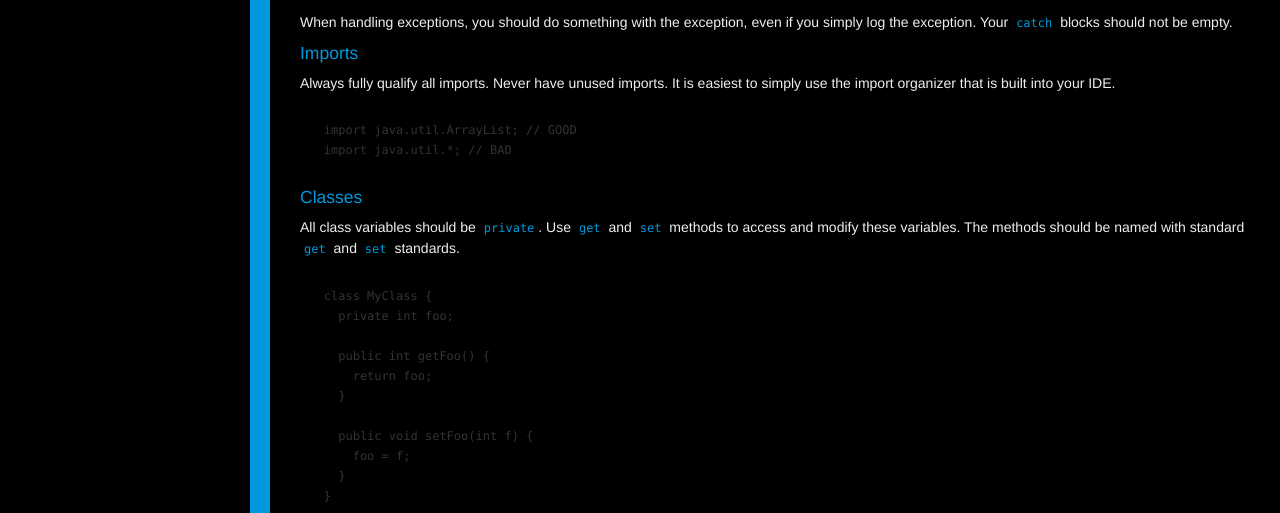
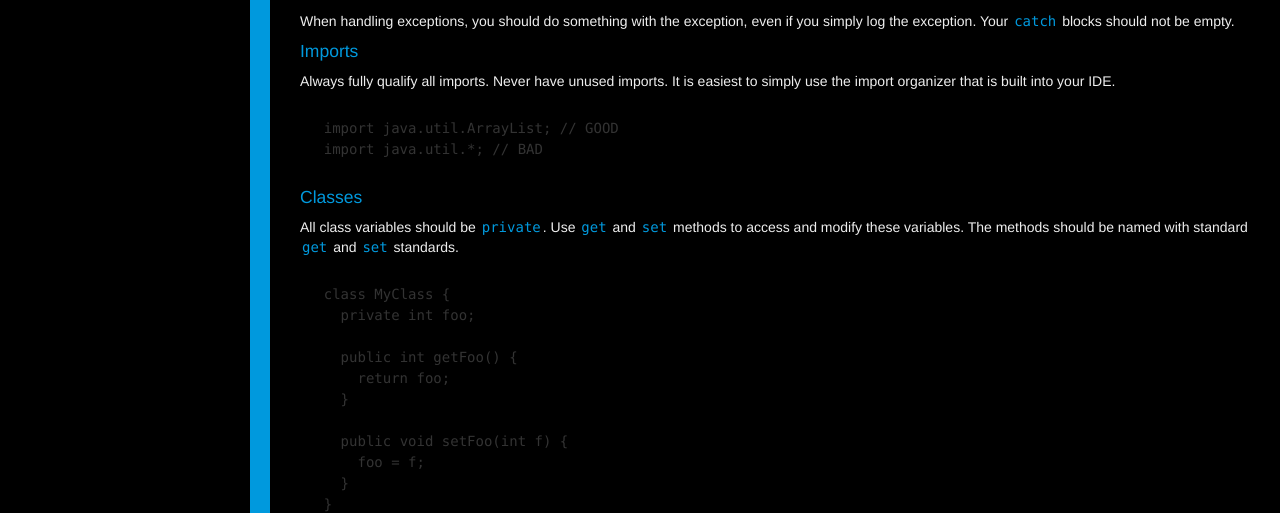
Before and after one commit to aakpat6/gs-style-guide, a website: page java.html in a window 1280 px wide. Shown: the part 291-804 px from the top of the page. Drawn offline with nearby package versions, Linux system fonts and the light colour scheme.

Commit message:
Update stylesheet.

```diff
--- a/less/main.less
+++ b/less/main.less
@@ -44,6 +44,9 @@ a {
 }
 
 code {
+  font-family: Inconsolata, Menlo, Consolas, "Courier New", monospace;
+  font-size: 14px;
+  padding: 2px;
   background-color: transparent;
   color: @gsBlue;
   border: none;
```
Also changed, not shown: css/style.css.
